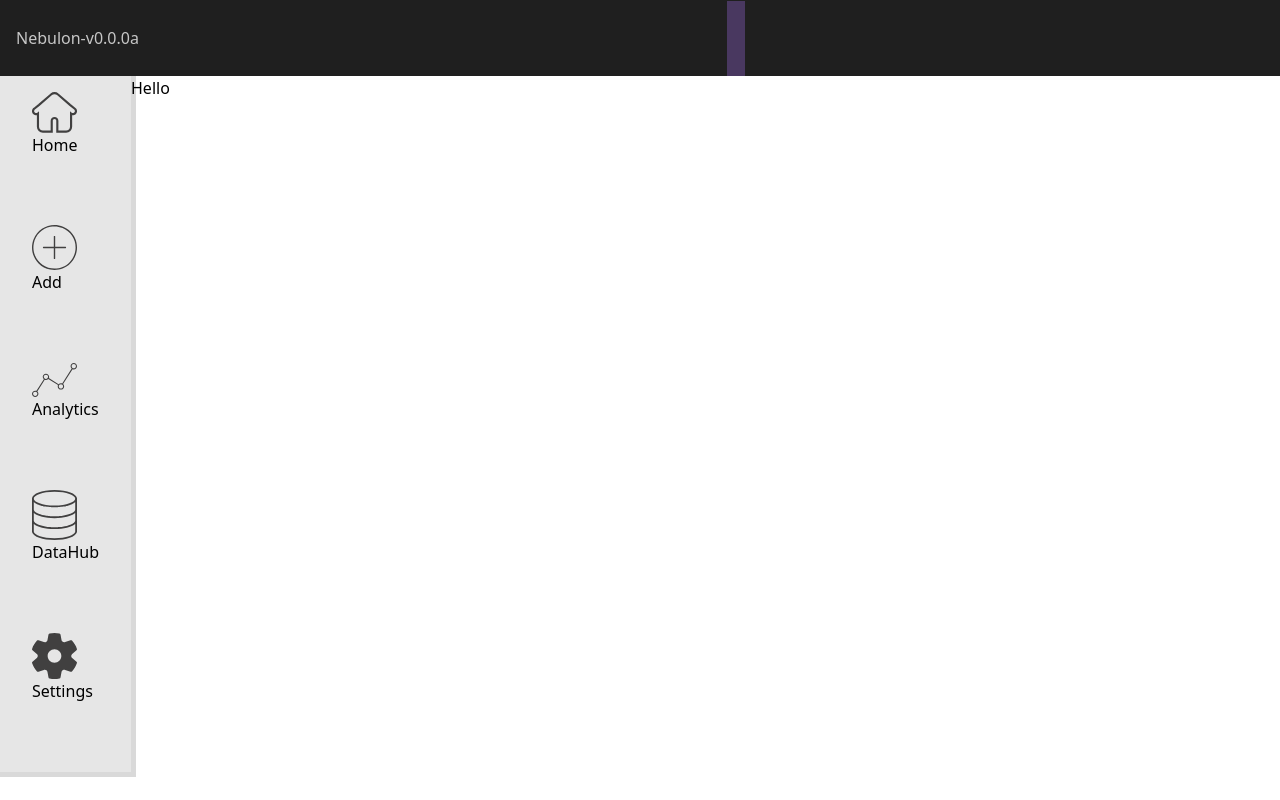
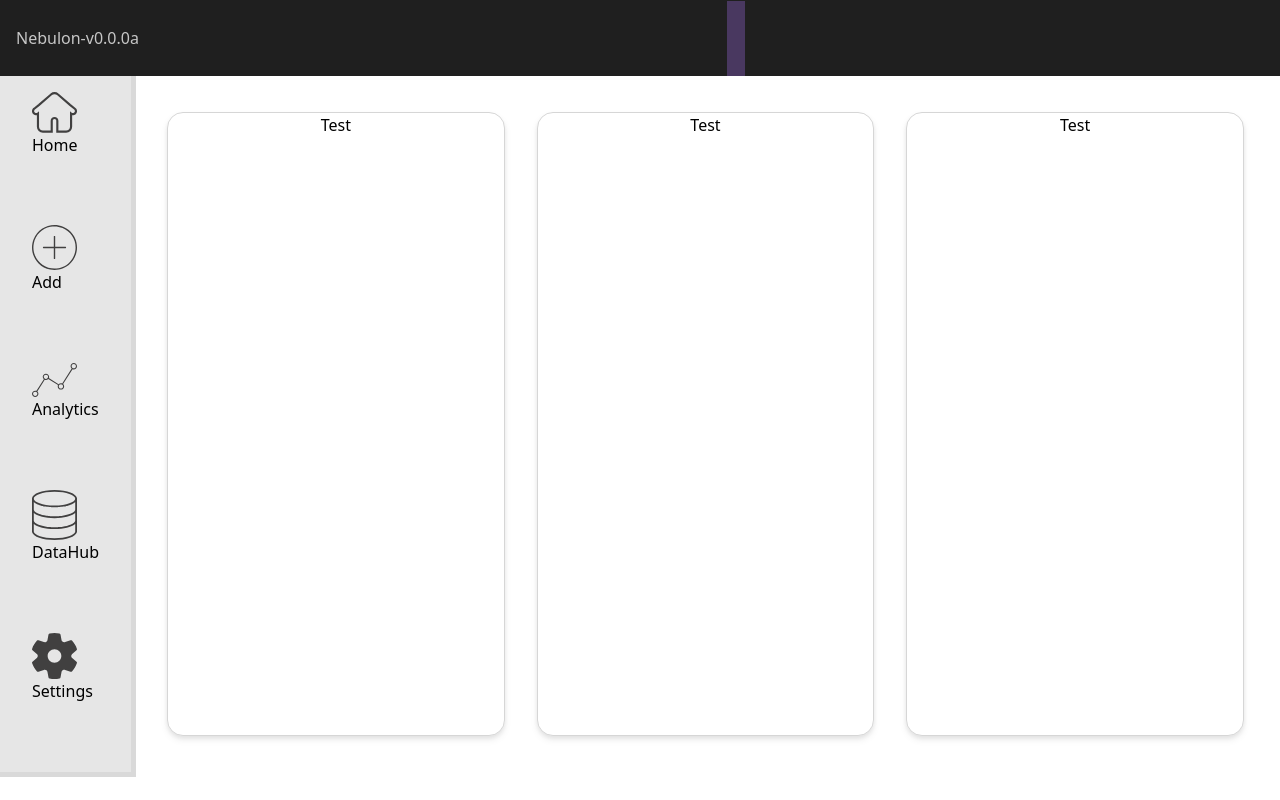
Before and after one commit to Byte-Boost/Frontend_Nebulon, a Next.js app: page / in a window 1280 px wide. Built offline with nearby package versions, Linux system fonts and the light colour scheme.

Commit message:
[feat&fix]: fix and add components Cards in flex div

```diff
--- a/src/app/globals.css
+++ b/src/app/globals.css
@@ -164,6 +164,8 @@ input[type="search"]{
   color: var(--sidebar-item-onhover-color);
 }
 
+/* Cards */
+
 .card{
   background-color: white;
   /* height: 20rem; */
--- a/src/modules/card/index.tsx
+++ b/src/modules/card/index.tsx
@@ -2,10 +2,8 @@
 const Card = () => {
     return(
     <>
-        <div className="card flex basis-1/2 m-4 drop-shadow-md place-content-center">
-            <div className="card--content shrink m-2">
-
-            </div>
+        <div className="card flex basis-1/2 m-4 drop-shadow-md place-content-center col-span">
+                <p>Test</p>
         </div>
     </>
     )
--- a/src/pages/index.tsx
+++ b/src/pages/index.tsx
@@ -1,4 +1,5 @@
 import '@/app/globals.css'
+import Card from '@/modules/card/index';
 import Navbar from '@/modules/navbar';
 import Sidebar from '@/modules/sidebar';
 export default function Home() {
@@ -8,7 +9,12 @@ export default function Home() {
         <div className='flex flex-row'>
         <Sidebar/>
           {/* Page Content */}
-          <p>Hello</p>
+          {/* <p>Hello</p> */}
+          <div className='grid grid-flow-row-dense grid-cols-3 m-5 grow place-content-stretch'>
+            <Card />
+            <Card />
+            <Card />
+          </div>
         </div>
     </main>
   );
```
